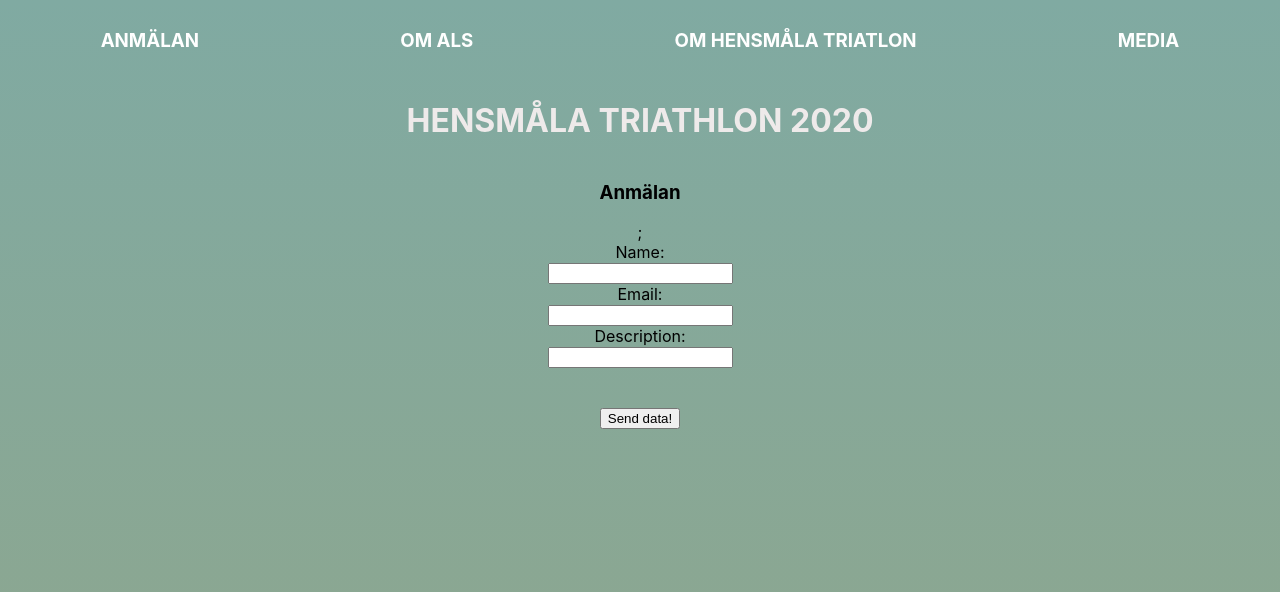
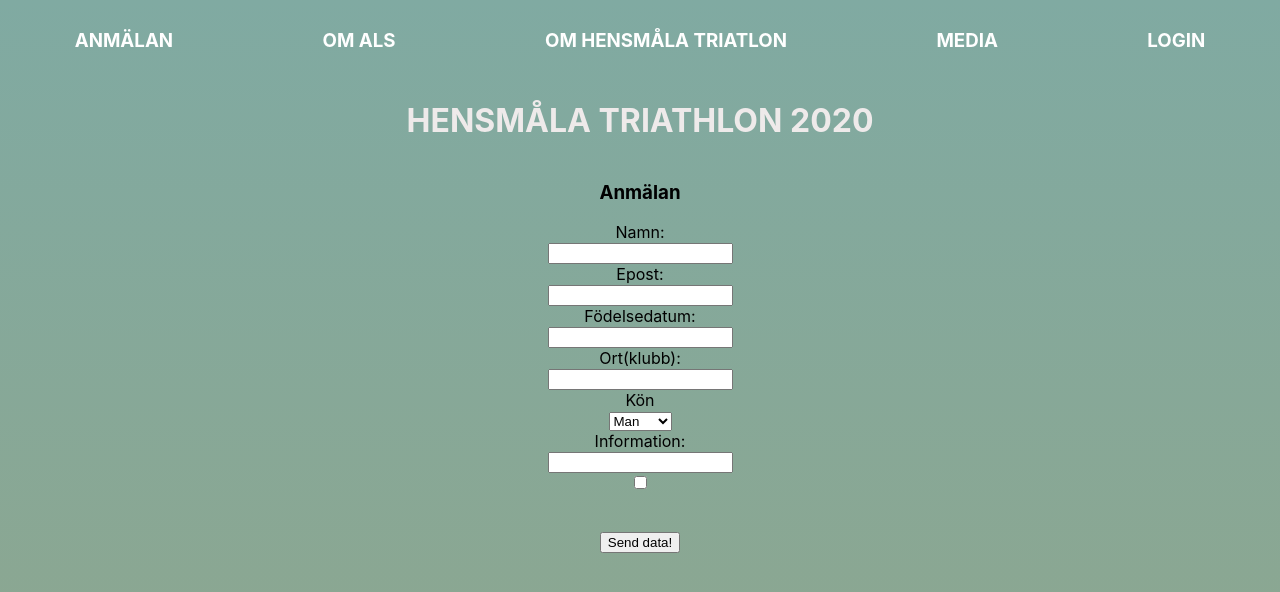
Before and after one commit to arnessonpontus/hensmala_triathon, a React (Create React App) app: page / in a window 1280 px wide. Shown: the top 592 px of the page. Built offline with nearby package versions, Linux system fonts and the light colour scheme; no server answers.

Commit message:
Added form inputs and firebase with basic login

```diff
--- a/package.json
+++ b/package.json
@@ -3,6 +3,8 @@
   "version": "0.1.0",
   "private": true,
   "dependencies": {
+    "firebase": "^7.2.2",
+    "jquery": "^3.4.1",
     "react": "^16.11.0",
     "react-dom": "^16.11.0",
     "react-router": "^5.1.2",
--- a/src/App.js
+++ b/src/App.js
@@ -7,7 +7,10 @@ import AboutALS from "./components/AboutALS";
 import AboutHT from "./components/AboutHT";
 import Videos from "./components/Videos";
 import Photos from "./components/Photos";
+import Login from "./components/Login";
 import { Route, HashRouter as Router } from "react-router-dom";
+import config from "./config";
+import * as firebase from "firebase";
 
 function App() {
   return (
@@ -20,9 +23,12 @@ function App() {
         <Route path="/aboutALS" component={AboutALS} />
         <Route path="/videos" component={Videos} />
         <Route path="/photos" component={Photos} />
+        <Route path="/login" component={Login} />
       </div>
     </Router>
   );
 }
+// Initialize Firebase
+firebase.initializeApp(config);
 
 export default App;
--- a/src/components/Home.js
+++ b/src/components/Home.js
@@ -1,39 +1,164 @@
-import React from "react";
+import React, { Component } from "react";
+import * as firebase from "firebase";
 
-class Home extends React.Component {
-  handleSubmit(e) {
-    console.log("hej");
+class Home extends Component {
+  state = {
+    name: "",
+    email: "",
+    birthday: "",
+    info: "",
+    sex: "",
+    city: "",
+    hasPayed: "",
+    isAnmald: false
+  };
+
+  constructor(props) {
+    super(props);
+
+    this.handleInputChange = this.handleInputChange.bind(this);
   }
 
+  handleInputChange = e => {
+    //const input = document.querySelector(".nameInput");
+    //input.setAttribute("style", "background-color: gray;");
+    e.preventDefault();
+
+    const name = e.target.name;
+    let value = e.target.value;
+
+    if (e.target.name === "sex") {
+      console.log(e.target.name);
+
+      var element = document.getElementById("sexSelection");
+      value = element.options[element.selectedIndex].value;
+    }
+
+    this.setState({ [name]: value });
+  };
+
+  handleSubmit = e => {
+    e.preventDefault();
+
+    var now = new Date();
+    var date =
+      now.getFullYear() + "-" + (now.getMonth() + 1) + "-" + now.getDate();
+    var time = now.getHours() + ":" + now.getMinutes() + ":" + now.getSeconds();
+    var dateTime = date + " " + time;
+
+    firebase
+      .database()
+      .ref("/" + this.state.name + " - " + dateTime)
+      .push({
+        email: this.state.email,
+        birthday: this.state.birthday,
+        sex: this.state.sex,
+        city: this.state.city,
+        info: this.state.info,
+        hasPayed: false
+      })
+      .then(
+        this.setState({
+          name: "",
+          email: "",
+          birthday: "",
+          sex: "",
+          city: "",
+          info: ""
+        }),
+        this.setState({ isAnmald: true })
+      );
+  };
+
   render() {
+    if (this.state.isAnmald === false) {
       return (
         <div className="home">
           <h1>HENSMÅLA TRIATHLON 2020</h1>
           <h3>Anmälan</h3>
-        <script src="https://ajax.googleapis.com/ajax/libs/jquery/3.3.1/jquery.min.js"></script>
-        ;
           <form className="form" method="post" onSubmit={this.handleSubmit}>
             <label>
-            Name:
+              Namn:
               <br />
-            <input type="text" name="name" />
+              <input
+                type="text"
+                name="name"
+                value={this.state.name}
+                onChange={this.handleInputChange}
+              />
             </label>
             <label>
-            Email:
+              Epost:
               <br />
-            <input type="text" name="email" />
+              <input
+                type="text"
+                name="email"
+                value={this.state.email}
+                onChange={this.handleInputChange}
+              />
             </label>
             <label>
-            Description:
+              Födelsedatum:
               <br />
-            <input type="text" name="descr" />
+              <input
+                type="text"
+                name="birthday"
+                value={this.state.birthday}
+                onChange={this.handleInputChange}
+              />
             </label>
+            <label>
+              Ort(klubb):
+              <br />
+              <input
+                type="text"
+                name="city"
+                value={this.state.city}
+                onChange={this.handleInputChange}
+              />
+            </label>
+            <label>
+              Kön
+              <br />
+              <select
+                onChange={this.handleInputChange}
+                name="sex"
+                id="sexSelection"
+                value={this.state.sex}
+              >
+                <option name="sex" value="man">
+                  Man
+                </option>
+                <option name="sex" value="woman">
+                  Kvinna
+                </option>
+              </select>
+            </label>
+            <label>
+              Information:
+              <br />
+              <input
+                type="text"
+                name="info"
+                value={this.state.info}
+                onChange={this.handleInputChange}
+              />
+            </label>
+            <input name="Accept" type="checkbox" checked={false} />
             <br />
             <br />
             <button>Send data!</button>
           </form>
         </div>
       );
+    } else {
+      return (
+        <div className="home">
+          <h1>HENSMÅLA TRIATHLON 2020</h1>
+          <h3>TACK FÖR DIN ANMÄLAN</h3>
+        </div>
+      );
+    }
   }
 }
 
--- /dev/null
+++ b/src/components/Login.js
@@ -0,0 +1,51 @@
+import React from "react";
+import * as firebase from "firebase";
+
+class Login extends React.Component {
+  state = {
+    isLoggedIn: false
+  };
+
+  render() {
+    const logInUser = () => {
+      firebase
+        .auth()
+        .signInWithEmailAndPassword("hensmala.triathlon@gmail.com", "password1")
+        .then(
+          () => console.log("LOGGED IN!"),
+          this.setState({ isLoggedIn: true })
+        )
+        .catch(e => console.log("error at log in: " + e));
+    };
+    const logOutUser = () => {
+      firebase
+        .auth()
+        .signOut()
+        .then(
+          () => console.log("LOGGED OUT!"),
+          this.setState({ isLoggedIn: false })
+        )
+        .catch(function(error) {
+          console.log("error");
+        });
+    };
+
+    if (firebase.auth().currentUser) {
+      return (
+        <div className="login">
+          <h1>HEJ LENNART</h1>
+          <button onClick={logOutUser}>LOGGA UT HÄR</button>
+        </div>
+      );
+    } else {
+      return (
+        <div className="login">
+          <h1>LOGIN</h1>
+          <button onClick={logInUser}>LOGGA IN HÄR</button>
+        </div>
+      );
+    }
+  }
+}
+
+export default Login;
--- a/src/components/Nav.js
+++ b/src/components/Nav.js
@@ -17,6 +17,9 @@ class Nav extends React.Component {
         <Link to="/media">
          <h3 className="media-link">MEDIA</h3>
         </Link>
+        <Link to="/login">
+         <h3 className="login-link">LOGIN</h3>
+        </Link>
       </nav>
 
     );
--- a/src/components/Videos.js
+++ b/src/components/Videos.js
@@ -24,7 +24,7 @@ class Videos extends React.Component {
           className="spinner"
           sizeUnit={"px"}
           size={100}
-          color={"black"}
+          color={"white"}
           loading={this.state.isVideoLoading}
         />
         <div className="video-grid">
```
Also changed, not shown: 2 other files (tests, documents, lock files or other folders). Lines whose indentation alone changed are shown as unchanged.
